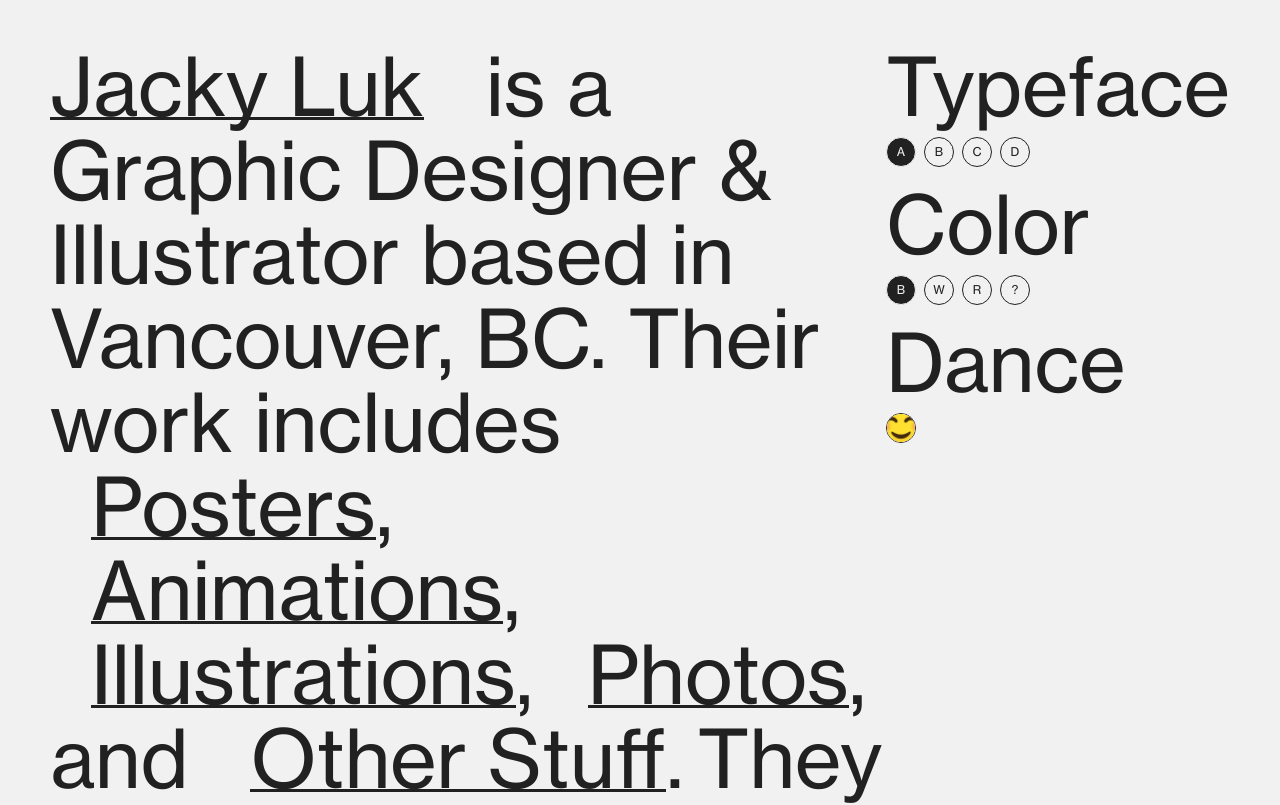
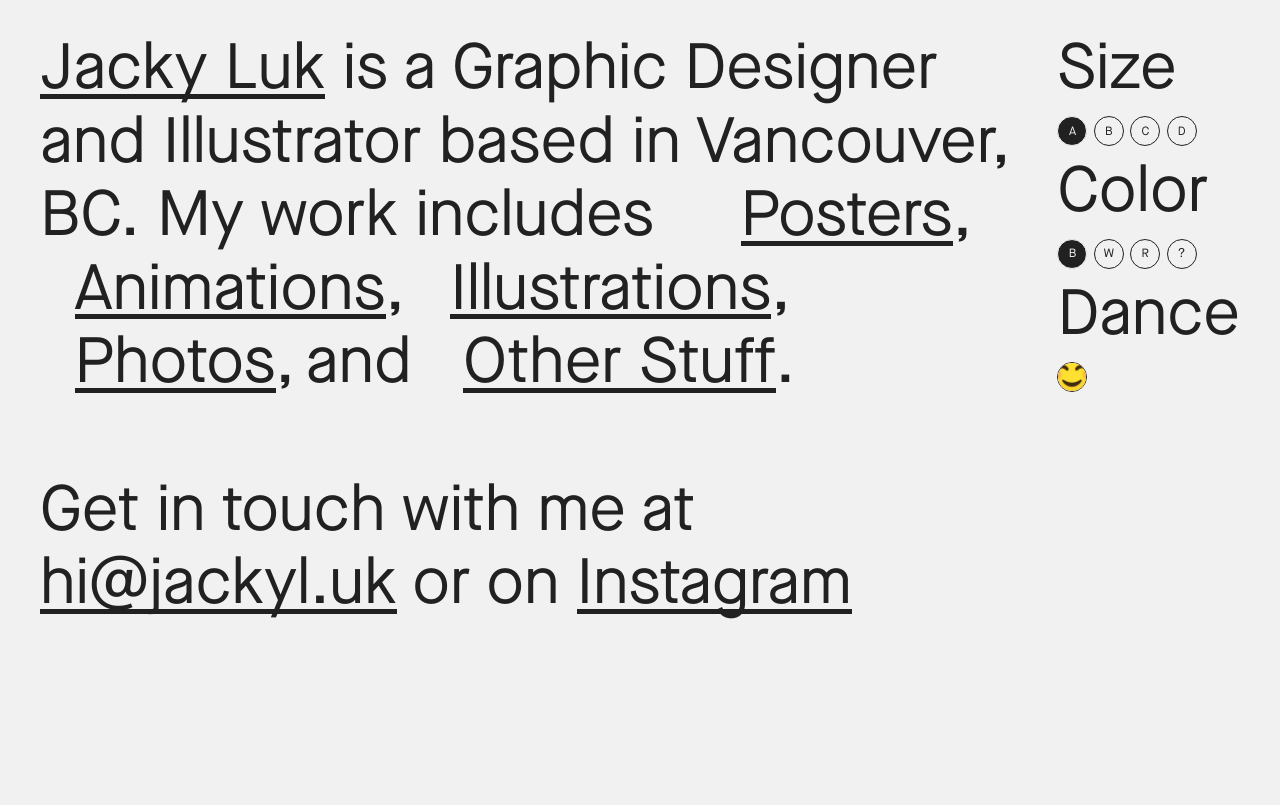
Before and after one commit to jkluk1996/jkluk, a Vue app: page /contact in a window 1280 px wide. Shown: the top 805 px of the page. Built offline with nearby package versions, Linux system fonts and the light colour scheme; data requests are answered from the project's data file.

Commit message:
Add the some css layout adjustments

```diff
--- a/src/App.vue
+++ b/src/App.vue
@@ -2,25 +2,13 @@
   <div :class="classObject"
     class="app flex flex-column"
     v-bind:style="styleChosen">
-    <header class="heading pb-sm flex">
-      <div class="flex-grow">
+    <header class="heading pb-lg flex">
+      <div class="flex-grow pr-md">
       <p class="inline-block">
         <router-link to="/">
           <h2 class="link">Jacky Luk</h2>
-        </router-link> &nbsp;
-        is a Graphic Designer &#38; Illustrator based in Vancouver, BC. Their work includes
+        </router-link> is a Graphic Designer and Illustrator based in Vancouver, BC. My work includes
       &nbsp;
-      <!-- <div>
-        <p>Graphic Designer &#38; Illustrator</p>
-      </div> -->
-      <!-- <a
-        :href="link.url"
-        class="link inline-block"
-        target="_blank"
-        rel="noopener">
-        {{ Contact }}
-      </a> -->
-
       <router-link
         v-for="(category, i) in $store.state.pages.categories"
         :to="{ name: 'projects', params: { category_slug: category.slug, project_slug: category.first } }"
@@ -30,46 +18,51 @@
         <span class="link">{{ category.title }}</span>
         <template v-if="i + 1 < $store.state.pages.categories.length">,</template>
         <template v-else>.</template>
-      </router-link>They can be contacted via
+      </router-link>
+      </p>
+      <p><br>
+
+      Get in touch with me at
         <a href="mailto:hi@jackyl.uk"
           class="link inline-block"
           target="_blank"
           rel="noopener">
-            Email
-        </a> or
+            hi@jackyl.uk
+        </a> or on
         <a
           href="mailto:hi@jackyl.uk"
           class="link inline-block"
           target="_blank"
           rel="noopener">
           Instagram
-        </a>.
+        </a>
       </p>
     </div>
 
-
       <aside id="options">
         <section>
-          <div class="label"> Typeface </div>
+          <div class="label"> Size </div>
+          <div class="flex">
             <div class="option"
               v-bind:style="isSelected.Type.A"
               @click="changeType('A')">
-            <span>A</span>
+              <span class="optionLetter">A</span>
             </div>
             <div class="option"
             v-bind:style="isSelected.Type.B"
             @click="changeType('B')">
-            <span>B</span>
+              <span class="optionLetter">B</span>
             </div>
             <div class="option"
             v-bind:style="isSelected.Type.C"
             @click="changeType('C')">
-            <span >C</span>
+              <span class="optionLetter">C</span>
             </div>
             <div class="option"
             v-bind:style="isSelected.Type.D"
             @click="changeType('D')">
-            <span >D</span>
+              <span class="optionLetter">D</span>
+            </div>
           </div>
         </section>
         <section>
@@ -77,22 +70,22 @@
           <div class="option"
             v-bind:style="isSelected.Color.A"
             @click="changeColor('A')">
-            <span class="color color-black">B</span>
+            <span class="optionLetter">B</span>
           </div>
           <div class="option"
             v-bind:style="isSelected.Color.B"
             @click="changeColor('B')">
-            <span class="color color-black">W</span>
+            <span class="optionLetter">W</span>
           </div>
           <div class="option"
             v-bind:style="isSelected.Color.C"
             @click="changeColor('C')">
-            <span class="color color-red">R</span>
+            <span class="optionLetter">R</span>
           </div>
           <div class="option"
             v-bind:style="isSelected.Color.D"
             @click="changeColor('D')">
-            <span class="color color-black">?</span>
+            <span class="optionLetter">?</span>
           </div>
         </section>
         <section>
@@ -100,7 +93,7 @@
           <div class="danceOption"
           v-bind:style="isSelected.Dance.N"
           @click="changeDance()">
-            <span style="padding-bottom: 12px;">☺️</span>
+            <span style="padding-right: 1px; padding-top: 1px;">☺️</span>
           </div>
           <!-- <div class="option"
           v-bind:style="isSelected.Dance.Y"
@@ -109,6 +102,7 @@
           </div> -->
         </section>
       </aside>
+
     </header>
 
     <!-- <section class="section pb-md md:pb-2xl">
@@ -152,6 +146,11 @@
         </footer>
       </section>
   </transition> -->
+  <transition name="fade">
+        <div v-if="this.dance" class="">
+          <img :src="test" class="fitimage">
+        </div>
+      </transition>
   </div>
 </template>
 
@@ -181,6 +180,7 @@
       return {
         ready: false,
         isHidden: false,
+        test: 'https://jkluk.blob.core.windows.net/dancers/dance1.gif',
         images: [
           'https://jkluk.blob.core.windows.net/dancers/dance1.gif',
           'https://jkluk.blob.core.windows.net/dancers/dance2.gif',
@@ -191,8 +191,7 @@
         styleChosen: {
           color: '#212121',
           backgroundColor: '#f1f1f1',
-          fontFamily: 'NeueHaasGrotesk',
-          fontSize: '12px'
+          fontSize: '5rem'
         },
         type: 'A',
         dance: false,
@@ -291,7 +290,7 @@
       changeType (type) {
         if (type =="A") {
           this.type = 'A';
-          this.styleChosen.fontFamily = 'NeueHaasGrotesk';
+          this.styleChosen.fontSize = '5rem';
           this.isSelected.Type.A = this.selectedStyle();
           this.isSelected.Type.B = this.unselectedStyle();
           this.isSelected.Type.C = this.unselectedStyle();
@@ -299,7 +298,7 @@
         }
         else if (type =="B") {
           this.type = 'B';
-          this.styleChosen.fontFamily = 'CourierPrime';
+          this.styleChosen.fontSize = '6rem';
           this.isSelected.Type.A = this.unselectedStyle();
           this.isSelected.Type.B = this.selectedStyle();
           this.isSelected.Type.C = this.unselectedStyle();
@@ -307,7 +306,7 @@
         }
         else if (type =="C") {
           this.type = 'C';
-          this.styleChosen.fontFamily = 'Garamond';
+          this.styleChosen.fontSize = '7rem';
           this.isSelected.Type.A = this.unselectedStyle();
           this.isSelected.Type.B = this.unselectedStyle();
           this.isSelected.Type.C = this.selectedStyle();
@@ -315,6 +314,7 @@
         }
         else {
           this.type = 'D';
+          this.styleChosen.fontSize = '7.5rem';
           this.isSelected.Type.A = this.unselectedStyle();
           this.isSelected.Type.B = this.unselectedStyle();
           this.isSelected.Type.C = this.unselectedStyle();
@@ -353,7 +353,17 @@
           this.isSelected.Color.D = this.selectedStyle();
         }
         this.changeType(this.type)
-        this.changeDance(this.dance)
+        this.changeDanceStatic(this.dance)
+      },
+      changeDanceStatic (dance) {
+        if (this.dance) {
+          this.dance = true;
+          this.isSelected.Dance.N = this.selectedStyle();
+        }
+        else {
+          this.dance = false;
+          this.isSelected.Dance.N = this.unselectedStyle();
+        }
       },
       changeDance (dance) {
         if (this.dance) {
@@ -363,7 +373,6 @@
         else {
           this.dance = true;
           this.isSelected.Dance.N = this.selectedStyle();
-          // this.isSelected.Dance.Y = this.selectedStyle();
         }
       },
     }
--- a/src/assets/css/main2.css
+++ b/src/assets/css/main2.css
@@ -49,8 +49,30 @@
 
 html {
   box-sizing: border-box;
-  height: 100%
+  height: 100%;
+  font-size:.20em;
 }
+
+@media (min-width:500px) {
+    html {
+        font-size: 0.30em;
+    }
+}
+
+@media (min-width:768px) {
+    html {
+        font-size: 0.5em;
+    }
+}
+
+
+@media (min-width:1000px) {
+    html {
+        font-size: 0.80em;
+    }
+}
+
+
 *, *::before, *::after {
   box-sizing: inherit;
 }
@@ -71,7 +93,7 @@ html {
 
 body {
     height: 100%;
-    /*font-family: 'MaisonNeue', Helvetica, sans-serif;*/
+    font-family: 'MaisonNeue', 'NeueHaasGrotesk', Helvetica, sans-serif;
     color: #212121;
     overflow-x: hidden;
     overflow-y: scroll;
@@ -298,15 +320,15 @@ h1,span {
 /* -----  2.1 Heading & General Layout ------------------------------------ */
 
 .heading {
-    font-size: 2.5rem;
-    line-height: 1.05;
+    /*font-size: 2.5rem;*/
+    line-height: 1.15;
     -webkit-transition: font-size .5s;
     transition: font-size .5s
 }
 
 @media (min-width:768px) {
     .heading {
-        font-size: 5rem
+        /*font-size: 5rem*/
     }
 }
 
@@ -349,10 +371,10 @@ h1,span {
 /* -----  2.2 Links  ------------------------------------ */
 
 .link {
-    border-bottom: 3px;
+    border-bottom: 2px;
     border-style: solid;
     /*border-color: #212121;*/
-    line-height: 0.75;
+    line-height: 0.65;
     display: inline-block;
     cursor: pointer;
     -webkit-transition: border-color .1s;
@@ -377,12 +399,24 @@ h1,span {
     transition: none
 }*/
 
+@media (min-width:500px) {
+    .link {
+        border-bottom-width: 2.5px
+    }
+}
+
 @media (min-width:768px) {
     .link {
         border-bottom-width: 3.4px
     }
 }
 
+
+@media (min-width:1000px) {
+    .link {
+        border-bottom-width: 5.4px
+    }
+}
 
 /* -----  2.3 Rich Text  ------------------------------------ */
 
@@ -528,6 +562,11 @@ h1,span {
 .pb-md {
     padding-bottom: 1.875rem
 }
+
+.pb-lg {
+    padding-bottom: 3rem
+}
+
 
 .text-sm {
     font-size: .975rem
@@ -856,6 +895,12 @@ section {
     transition: 0.5s all;
 }
 
+.dance {
+  position: fixed;
+  bottom: 0;
+  right: 0;
+}
+
 
     /*.color-red {
         color: red;
@@ -875,6 +920,28 @@ section {
     }
 */
 
+.color {
+    display: block;
+    height: 20px;
+    width: 20px;
+    border-radius: 50%;
+    color:red;
+    background-color: red;
+}
+
+.optionLetter {
+    padding-top: 3px;
+}
+
+.constantSize {
+    font-size: 9rem
+}
+
+/*#options {
+    padding: 0.15em;
+    border: 2.4px solid #212121
+}*/
+
 /*.selected {
     border: 1px solid;
     background-color: rgba(0,0,0,0);
--- a/src/components/Page.vue
+++ b/src/components/Page.vue
@@ -2,7 +2,7 @@
   <article class="page">
     <header
       ref="header"
-      class="heading flex justify-between mt-xs pt-xs pb-md md:mt-md md:pt-md md:pb-xl">
+      class="heading flex justify-between">
       <div class="flex-1">
         <h2 class="inline-block">{{ title }}</h2>
       </div>
--- a/src/views/Projects.vue
+++ b/src/views/Projects.vue
@@ -24,33 +24,33 @@
       <div class="flex flex-wrap flex-auto">
         <div
           class="flex-auto flex-grow flex-no-shrink w-full md:min-w-220 pr-md">
-          <div class="flex flex-wrap md:text-lg mb-1 md:mb-md">
-            <!-- <h1 class="pr-sm flex-grow">{{ project.title }}</h1> -->
+          <div class="flex flex-wrap mb-1 md:mb-md">
             <!-- <h1 class="pr-md" v-html="project.date"/> -->
             <h1 class="pr-sm flex-grow">{{this.index + 1}}/{{projects.length}}</h1>
-            <div class="pr-sm flex-grow" v-if="project.extra">Teammates: {{ project.extra }}</div>
-          </div>
-          <div
-            class="rich-text"
-            v-html="category.description"/>
-        </div>
-      </div>
-
+            <h1 class="pr-sm flex-grow">{{ project.title }}</h1>
+            <div class="pr-sm flex-grow" v-if="project.extra">Team: {{ project.extra }}</div>
             <nav
               v-if="!single"
               class="flex-no-grow flex-no-shrink">
               <button
-          class="-mt-4 text-lg md:-mt-12 md:text-xl link lineheight-sm mr-sm md:mr-md"
+                class="-mt-4 md:-mt-12 link lineheight-sm mr-sm md:mr-md"
                 @click="handlePrevious">
                 <span>&lt;</span>
               </button>
 
               <button
-          class="-mt-4 ml-sm text-lg md:-mt-12 md:text-xl link lineheight-sm"
+                class="-mt-4 ml-sm md:-mt-12 link lineheight-sm"
                 @click="handleNext">
                 <span>&gt;</span>
               </button>
             </nav>
+          </div>
+          <!-- <div
+            class="rich-text"
+            v-html="category.description"/> -->
+        </div>
+      </div>
+
     </footer>
   </page>
 </template>
```
Lines whose indentation alone changed are shown as unchanged.
